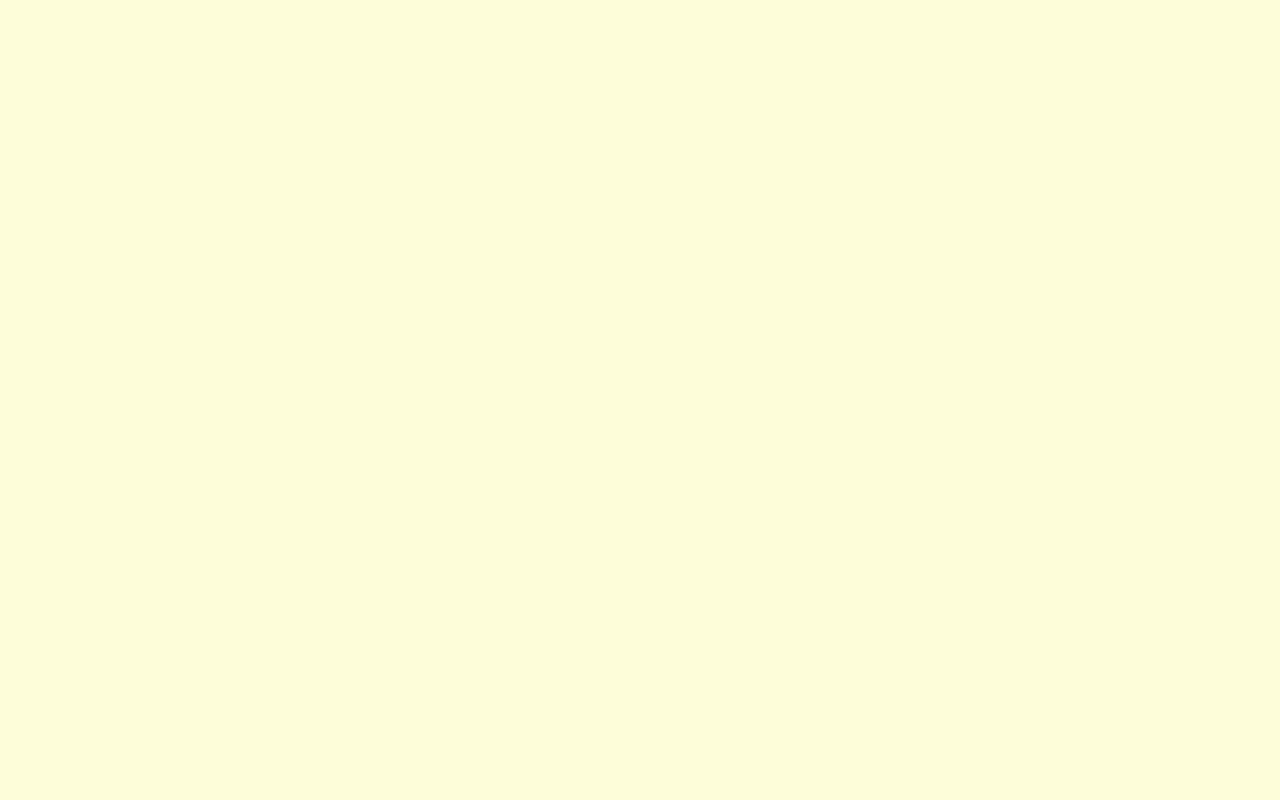
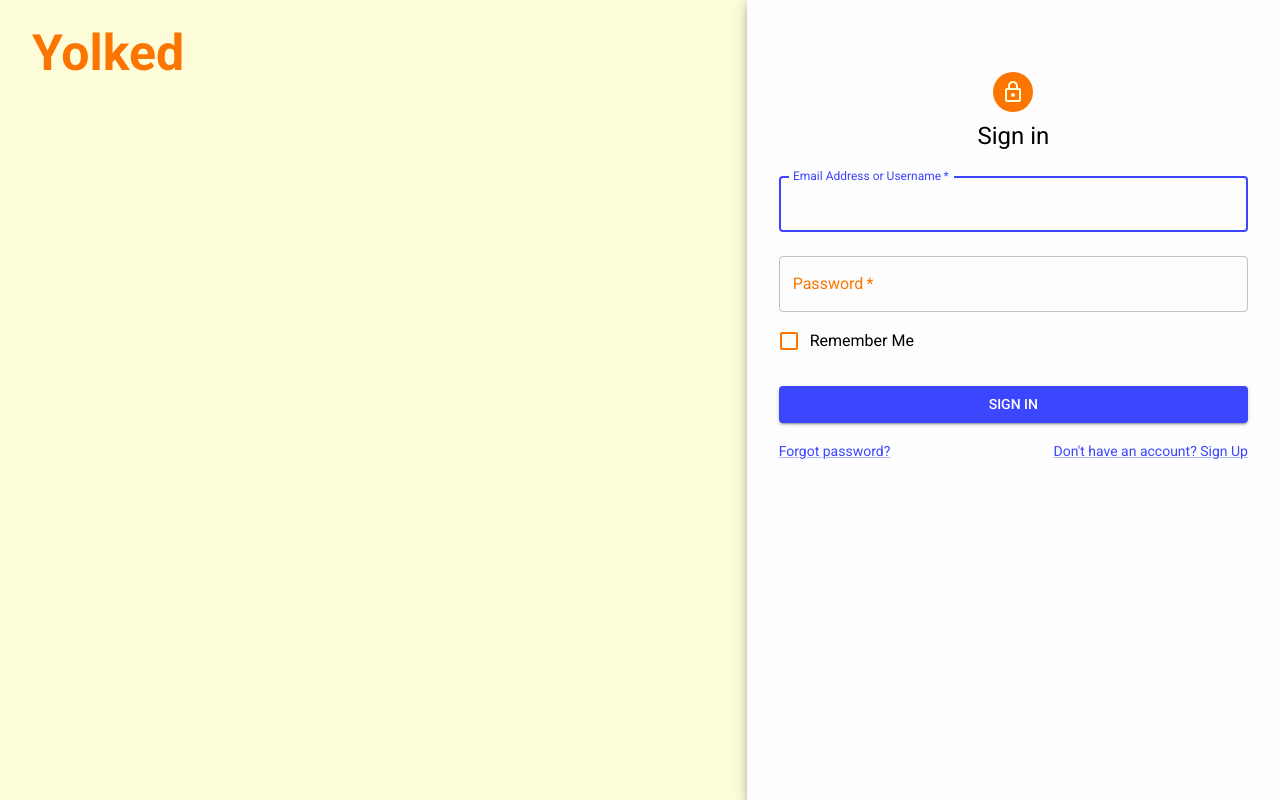
Before and after one commit to ProjectYolked/Yolked, a React (Vite) app in the folder client/: page /signin in a window 1280 px wide. Before the commit this address had no page. Built offline with nearby package versions, Linux system fonts and the light colour scheme.

Commit message:
Added SignIn Page and login capabilities

```diff
--- a/client/src/App.jsx
+++ b/client/src/App.jsx
@@ -2,7 +2,8 @@ import React from 'react';
 import { BrowserRouter, Routes, Route } from 'react-router-dom';
 import { CssBaseline } from '@mui/material';
 import LoginHomePage from './pages/LoginHomePage.jsx';
-import SignupPage from "./pages/SignupPage.jsx";
+import SignUpPage from "./pages/SignUpPage.jsx";
+import SignInPage from './pages/SignInPage.jsx'
 import HomePage from './pages/HomePage';
 import ProtectedRoute from './components/ProtectedRoute';
 import {ThemeProvider} from "@mui/material/styles";
@@ -23,7 +24,8 @@ function App() {
 
                 <Routes>
                     <Route path="/login" element={<LoginHomePage theme={theme} />} />
-                    <Route path="/signup" element={<SignupPage />} />
+                    <Route path="/signup" element={<SignUpPage />} />
+                    <Route path="/signin" element={<SignInPage />} />
                     <Route path="/" element={<ProtectedRoute><HomePage /></ProtectedRoute>} />
                     {/* TODO add a default route for a 404 Not Found page */}
                 </Routes>
--- a/client/src/pages/LoginHomePage.jsx
+++ b/client/src/pages/LoginHomePage.jsx
@@ -1,5 +1,5 @@
 import React, { useState } from 'react';
-import {Grid, Button, Typography, Paper, Box, CssBaseline, GlobalStyles, useTheme} from '@mui/material';
+import {Grid, Button, Typography, Paper, Box, CssBaseline, useTheme} from '@mui/material';
 import useMediaQuery from '@mui/material/useMediaQuery';
 import axios from 'axios';
 import  '../../css/pages/LoginPage.css'
@@ -74,7 +74,7 @@ const LoginHomePage = () => {
                             fontSize: '1rem',
                             fontWeight: 500,
                             fontFamily: '"Roboto", sans-serif' }}
-                                onClick={() => navigate('/user-login')}>
+                                onClick={() => navigate('/signin')}>
                             Log in
                         </Button>
                         <Button variant="contained" color="primary" sx={{ textTransform: 'none',
--- /dev/null
+++ b/client/src/pages/SignInPage.jsx
@@ -0,0 +1,145 @@
+import * as React from 'react';
+import Avatar from '@mui/material/Avatar';
+import Button from '@mui/material/Button';
+import CssBaseline from '@mui/material/CssBaseline';
+import TextField from '@mui/material/TextField';
+import FormControlLabel from '@mui/material/FormControlLabel';
+import Checkbox from '@mui/material/Checkbox';
+import Link from '@mui/material/Link';
+import Paper from '@mui/material/Paper';
+import Box from '@mui/material/Box';
+import Grid from '@mui/material/Grid';
+import LockOutlinedIcon from '@mui/icons-material/LockOutlined';
+import Typography from '@mui/material/Typography';
+import {FormHelperText, useTheme} from "@mui/material";
+import useMediaQuery from "@mui/material/useMediaQuery";
+import {useState} from "react";
+import { useNavigate } from 'react-router-dom';
+import axios from "axios";
+
+const SignInPage = () => {
+    const navigate = useNavigate();
+    const theme = useTheme()
+    const hideOnSmallScreens = useMediaQuery(theme.breakpoints.down('md'));
+    const [serverError, setErrorMessage] = useState('');
+    const [rememberMe, setRememberMe] = useState(false);
+
+
+    const handleSubmit = async (event) => {
+        event.preventDefault();
+        setErrorMessage('');
+        const data = new FormData(event.currentTarget);
+        try {
+            // Replace with your API endpoint
+            const response = await axios.post('/api/login', {
+                identifier: data.get('identifier'),
+                password: data.get('password'),
+                rememberMe
+            });
+            const token = response.data.token
+            localStorage.setItem('token', token)
+            navigate('/')
+        } catch (error) {
+            setErrorMessage(error.response?.data || 'Login failed. Please try again.');
+        }
+    };
+    const handleRememberMeChange = (event) => {
+        setRememberMe(event.target.checked);
+    };
+
+    const hasError = serverError !== '';
+
+    return (
+        <Grid container component="main" sx={{ height: '100vh', width: '100vw'}}>
+            <CssBaseline />
+            {!hideOnSmallScreens && (
+                <Grid item md={6} lg={7} sx={{ backgroundColor: theme.palette.background.default }}>
+                    <Box
+                        sx={{
+                            my: 3,
+                            mx: 4,
+                            display: 'flex',
+                            flexDirection: 'column',
+                            justifyContent: 'center',
+                        }}
+                    >
+                        <Typography variant="h1" color="textSecondary" gutterBottom>
+                            Yolked
+                        </Typography>
+                        {/* Place for more content or decorative elements */}
+                    </Box>
+                </Grid>
+            )}
+            <Grid item xs={12} sm={12} md={6} lg={5} component={Paper} elevation={6} square>
+                <Box
+                    sx={{
+                        my: 8,
+                        mx: 4,
+                        display: 'flex',
+                        flexDirection: 'column',
+                        alignItems: 'center',
+                    }}
+                >
+                    <Avatar sx={{ m: 1, bgcolor: 'secondary.main' }}>
+                        <LockOutlinedIcon />
+                    </Avatar>
+                    <Typography component="h1" variant="h5">
+                        Sign in
+                    </Typography>
+                    <Box component="form" noValidate onSubmit={handleSubmit} sx={{ mt: 1 }}>
+                        <TextField
+                            margin="normal"
+                            required
+                            fullWidth
+                            id="identifier"
+                            label="Email Address or Username"
+                            name="identifier"
+                            autoComplete="username"
+                            autoFocus
+                        />
+                        <TextField
+                            margin="normal"
+                            required
+                            fullWidth
+                            name="password"
+                            label="Password"
+                            type="password"
+                            id="password"
+                            autoComplete="current-password"
+                        />
+                        <FormControlLabel
+                            control={<Checkbox color="primary" checked={rememberMe} onChange={handleRememberMeChange} name="rememberMe" />}
+                            label="Remember Me"
+                        />
+                        <Grid item xs={12}>
+                            {hasError && (
+                                <FormHelperText error>{serverError}</FormHelperText>
+                            )}
+                        </Grid>
+                        <Button
+                            type="submit"
+                            fullWidth
+                            variant="contained"
+                            sx={{ mt: 3, mb: 2 }}
+                        >
+                            Sign In
+                        </Button>
+                        <Grid container>
+                            <Grid item xs>
+                                <Link href="#" variant="body2">
+                                    Forgot password?
+                                </Link>
+                            </Grid>
+                            <Grid item>
+                                <Link href="/signup" variant="body2">
+                                    {"Don't have an account? Sign Up"}
+                                </Link>
+                            </Grid>
+                        </Grid>
+                    </Box>
+                </Box>
+            </Grid>
+        </Grid>
+    );
+}
+export default SignInPage;
--- a/client/src/pages/SignupPage.jsx
+++ b/client/src/pages/SignUpPage.jsx
@@ -15,7 +15,7 @@ import {useState} from "react";
 import axios from "axios";
 import {useNavigate} from "react-router-dom";
 
-const SignupPage = () => {
+const SignUpPage = () => {
     const [serverError, setServerError] = useState('');
     const theme = useTheme();
     const navigate = useNavigate();
@@ -176,7 +176,7 @@ const SignupPage = () => {
                         </Button>
                         <Grid container justifyContent="flex-end">
                             <Grid item>
-                                <Link href="#" variant="body2" color={theme.palette.primary.main}>
+                                <Link href="/signin" variant="body2" color={theme.palette.primary.main}>
                                     Already have an account? Sign in
                                 </Link>
                             </Grid>
@@ -188,4 +188,4 @@ const SignupPage = () => {
     );
 };
 
-export default SignupPage;
+export default SignUpPage;
```
Also changed, not shown: 1 other file (tests, documents, lock files or other folders).
